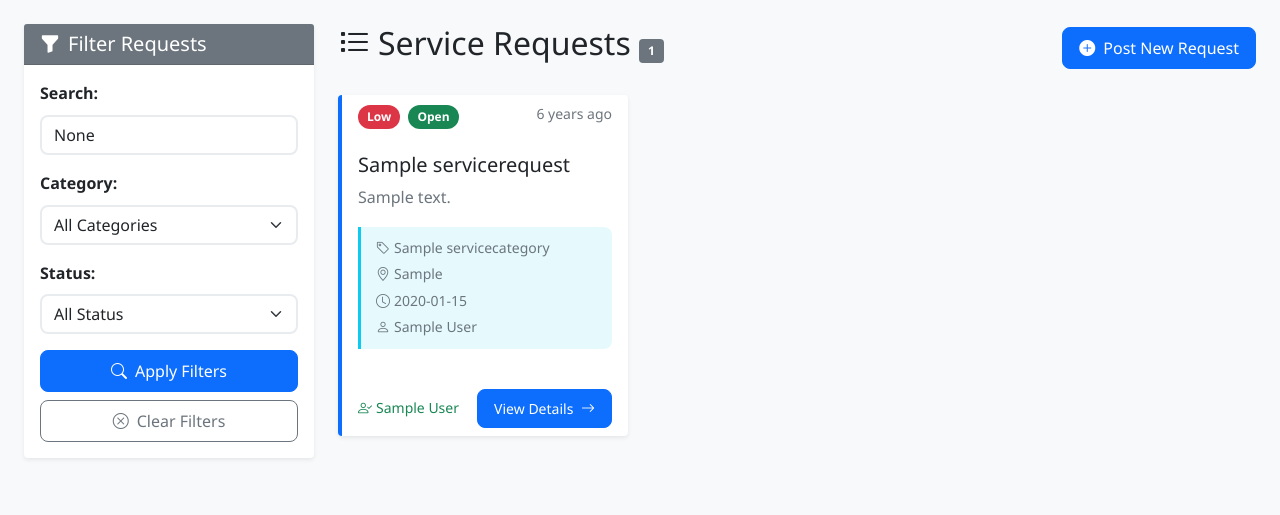
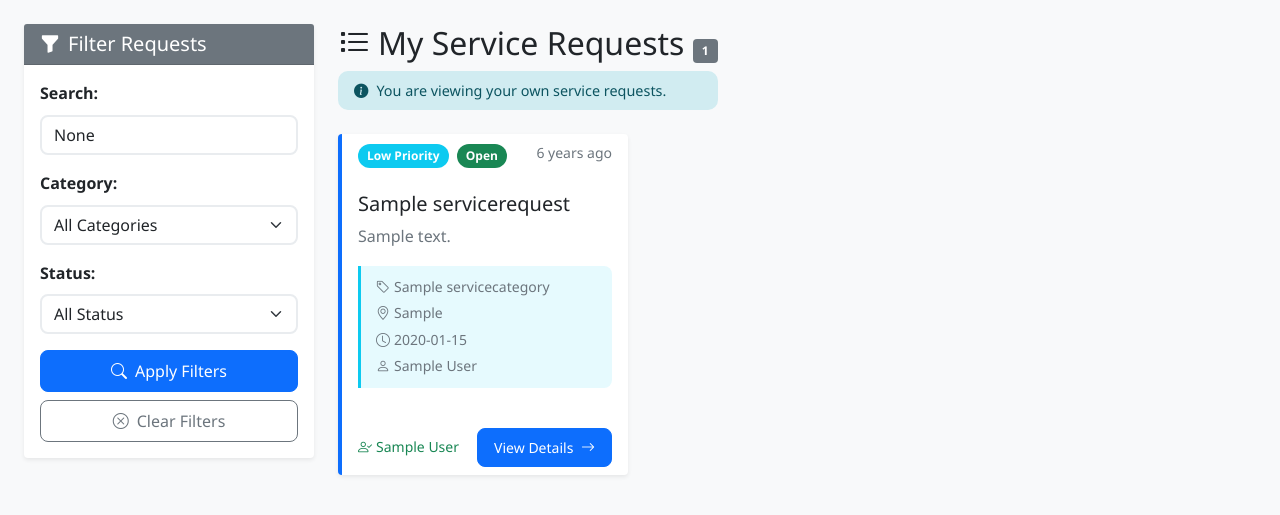
Before and after one commit to teacheronyango/KSEF, a Django app: page /requests/ in a window 1280 px wide. Shown: the part 64-579 px from the top of the page. Run offline with Django 5.2, Linux system fonts and the light colour scheme; a user stored in the database is signed in; tables that the repository leaves empty hold one stand-in row (values such as "Sample post").

Commit message:
Update request_list.html

```diff
--- a/services/templates/services/request_list.html
+++ b/services/templates/services/request_list.html
@@ -1,6 +1,6 @@
 {% extends 'services/base.html' %}
 
-{% block title %}All Service Requests - KSEF{% endblock %}
+{% block title %}{{ page_title }} - KSEF{% endblock %}
 
 {% block content %}
 <div class="container-fluid py-4">
@@ -36,7 +36,8 @@
                             </select>
                         </div>
 
-                        <!-- Status Filter -->
+                        <!-- Status Filter - Hide for non-authenticated users -->
+                        {% if user.is_authenticated %}
                         <div class="mb-3">
                             <label for="status" class="form-label">Status:</label>
                             <select name="status" id="status" class="form-select">
@@ -47,6 +48,12 @@
                                 <option value="completed" {% if selected_status == 'completed' %}selected{% endif %}>Completed</option>
                             </select>
                         </div>
+                        {% else %}
+                        <div class="alert alert-info">
+                            <i class="bi bi-info-circle me-2"></i>
+                            Login to see all request statuses.
+                        </div>
+                        {% endif %}
 
                         <div class="d-grid gap-2">
                             <button type="submit" class="btn btn-primary">
@@ -64,13 +71,23 @@
         <!-- Requests List -->
         <div class="col-lg-9">
             <div class="d-flex justify-content-between align-items-center mb-4">
-                <h2>
-                    <i class="bi bi-list-task me-2"></i>Service Requests
-                    <span class="badge bg-secondary">{{ requests.count }}</span>
-                </h2>
-                {% if user.is_authenticated %}
+                <div>
+                    <h2>
+                        <i class="bi bi-list-task me-2"></i>{{ page_title }}
+                        <span class="badge bg-secondary">{{ requests.count }}</span>
+                    </h2>
+                    <!-- Information message -->
+                    <div class="alert alert-info py-2 mt-2 mb-0" style="font-size: 0.9rem;">
+                        <i class="bi bi-info-circle-fill me-2"></i>{{ info_message }}
+                    </div>
+                </div>
+                {% if user.is_authenticated and user_profile and user_profile.user_type == 'requester' %}
                 <a href="{% url 'post_request' %}" class="btn btn-primary">
                     <i class="bi bi-plus-circle-fill me-2"></i>Post New Request
+                </a>
+                {% elif not user.is_authenticated %}
+                <a href="{% url 'login' %}" class="btn btn-primary">
+                    <i class="bi bi-box-arrow-in-right me-2"></i>Login to Post Request
                 </a>
                 {% endif %}
             </div>
@@ -82,12 +99,27 @@
                         <div class="card h-100 shadow-sm border-0 request-card">
                             <div class="card-header border-0 bg-transparent d-flex justify-content-between align-items-start">
                                 <div>
-                                    <span class="badge bg-{{ request.priority|yesno:'danger,warning,info' }} rounded-pill">
-                                        {{ request.get_priority_display }}
-                                    </span>
-                                    <span class="badge bg-{{ request.status|yesno:'success,warning,info,secondary' }} rounded-pill ms-1">
-                                        {{ request.get_status_display }}
-                                    </span>
+                                    <!-- Priority Badge -->
+                                    {% if request.priority == 'high' %}
+                                        <span class="badge bg-danger rounded-pill">High Priority</span>
+                                    {% elif request.priority == 'medium' %}
+                                        <span class="badge bg-warning rounded-pill">Medium Priority</span>
+                                    {% else %}
+                                        <span class="badge bg-info rounded-pill">Low Priority</span>
+                                    {% endif %}
+
+                                    <!-- Status Badge -->
+                                    {% if request.status == 'open' %}
+                                        <span class="badge bg-success rounded-pill ms-1">Open</span>
+                                    {% elif request.status == 'assigned' %}
+                                        <span class="badge bg-warning rounded-pill ms-1">Assigned</span>
+                                    {% elif request.status == 'in_progress' %}
+                                        <span class="badge bg-info rounded-pill ms-1">In Progress</span>
+                                    {% elif request.status == 'completed' %}
+                                        <span class="badge bg-secondary rounded-pill ms-1">Completed</span>
+                                    {% else %}
+                                        <span class="badge bg-dark rounded-pill ms-1">{{ request.status|title }}</span>
+                                    {% endif %}
                                 </div>
                                 <small class="text-muted">{{ request.created_at|timesince }} ago</small>
                             </div>
@@ -123,9 +155,15 @@
                                             <i class="bi bi-person-x me-1"></i>No volunteer assigned
                                         </small>
                                     {% endif %}
+                                    {% if user.is_authenticated %}
                                     <a href="{% url 'request_detail' request.pk %}" class="btn btn-sm btn-primary">
                                         View Details <i class="bi bi-arrow-right ms-1"></i>
                                     </a>
+                                    {% else %}
+                                    <a href="{% url 'login' %}" class="btn btn-sm btn-primary">
+                                        Login to View <i class="bi bi-arrow-right ms-1"></i>
+                                    </a>
+                                    {% endif %}
                                 </div>
                             </div>
                         </div>
@@ -136,10 +174,22 @@
                 <div class="text-center py-5">
                     <i class="bi bi-inbox display-1 text-muted mb-3"></i>
                     <h3 class="text-muted">No requests found</h3>
-                    <p class="text-muted">Try adjusting your filters or check back later.</p>
-                    {% if user.is_authenticated %}
+                    <p class="text-muted">
+                        {% if user.is_authenticated and user_profile and user_profile.user_type == 'volunteer' %}
+                            There are currently no service requests in the community.
+                        {% elif user.is_authenticated and user_profile %}
+                            You haven't posted any service requests yet.
+                        {% else %}
+                            There are currently no open service requests in the community.
+                        {% endif %}
+                    </p>
+                    {% if user.is_authenticated and user_profile and user_profile.user_type == 'requester' %}
                     <a href="{% url 'post_request' %}" class="btn btn-primary">
-                        <i class="bi bi-plus-circle-fill me-2"></i>Post the First Request
+                        <i class="bi bi-plus-circle-fill me-2"></i>Post Your First Request
+                    </a>
+                    {% elif not user.is_authenticated %}
+                    <a href="{% url 'register' %}" class="btn btn-primary">
+                        <i class="bi bi-person-plus-fill me-2"></i>Join Community
                     </a>
                     {% endif %}
                 </div>
```
